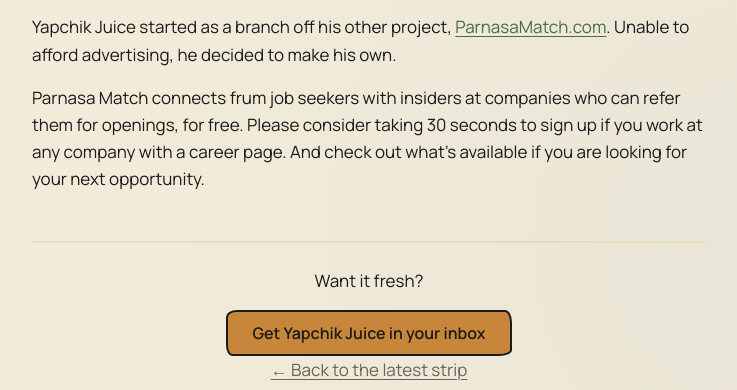
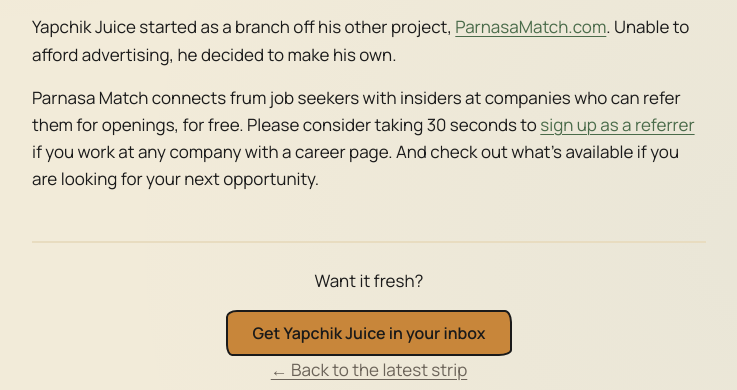
Before and after one commit to saujosai/yapchikjuice.com, a plain HTML site: page about/index.html in a window 1280 px wide. Shown: the part 769-1159 px from the top of the page, without its empty margins (271-1008 px from the left). Drawn offline with Linux system fonts and the light colour scheme.

Commit message:
Link referrer signup on About page

```diff
--- a/about/index.html
+++ b/about/index.html
@@ -71,7 +71,7 @@
 
       <p>Yapchik Juice started as a branch off his other project, <a href="https://parnamatch.com">ParnasaMatch.com</a>. Unable to afford advertising, he decided to make his own.</p>
 
-      <p>Parnasa Match connects frum job seekers with insiders at companies who can refer them for openings, for free. Please consider taking 30 seconds to sign up if you work at any company with a career page. And check out what's available if you are looking for your next opportunity.</p>
+      <p>Parnasa Match connects frum job seekers with insiders at companies who can refer them for openings, for free. Please consider taking 30 seconds to <a href="https://parnasamatch.com/referrers/signup">sign up as a referrer</a> if you work at any company with a career page. And check out what's available if you are looking for your next opportunity.</p>
 
       <div class="about__cta">
         <p>Want it fresh?</p>
```
Also changed, not shown: tools/about.html (+1 -1 lines).
